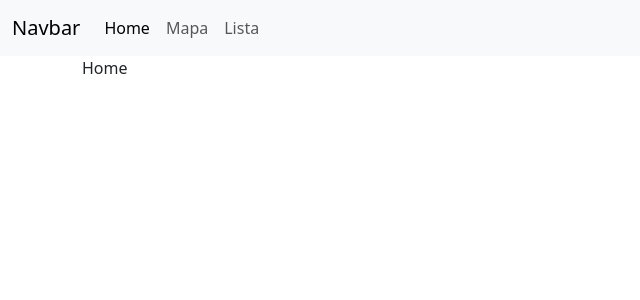
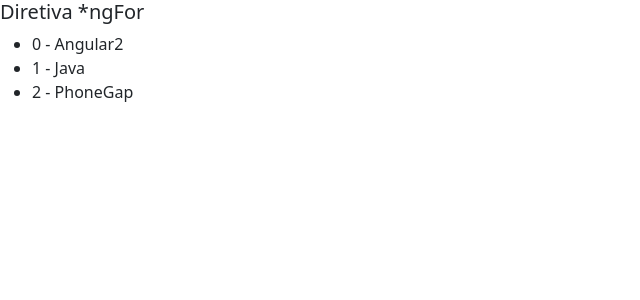
Before and after one commit to JuliaVasconcelos161/curso-angular-diretivas, an Angular app: page / in a window 1280 px wide. Shown: the top 300 px of the page, without its empty margins (0-640 px from the left). Built offline with nearby package versions, Linux system fonts and the light colour scheme.

Commit message:
feat: criando componente para utilizar diretiva ngfor

```diff
--- a/src/app/app.component.html
+++ b/src/app/app.component.html
@@ -1,2 +1,3 @@
 <!-- <app-diretiva-ngif></app-diretiva-ngif> -->
-<app-diretiva-ngswitch></app-diretiva-ngswitch>
+<!-- <app-diretiva-ngswitch></app-diretiva-ngswitch> -->
+<app-diretiva-ngfor></app-diretiva-ngfor>
--- a/src/app/app.module.ts
+++ b/src/app/app.module.ts
@@ -5,12 +5,14 @@
 import { DiretivaNgifComponent } from './diretiva-ngif/diretiva-ngif.component';
 import { NgbModule } from '@ng-bootstrap/ng-bootstrap';
 import { DiretivaNgswitchComponent } from './diretiva-ngswitch/diretiva-ngswitch.component';
+import { DiretivaNgforComponent } from './diretiva-ngfor/diretiva-ngfor.component';
 
 @NgModule({
   declarations: [
     AppComponent,
     DiretivaNgifComponent,
-    DiretivaNgswitchComponent
+    DiretivaNgswitchComponent,
+    DiretivaNgforComponent
   ],
   imports: [
     BrowserModule,
--- /dev/null
+++ b/src/app/diretiva-ngfor/diretiva-ngfor.component.html
@@ -0,0 +1,6 @@
+
+<h5>Diretiva *ngFor</h5>
+
+<ul>
+    <li *ngFor="let curso of cursos, let i = index">{{ i }} - {{ curso }}</li>
+</ul>
--- /dev/null
+++ b/src/app/diretiva-ngfor/diretiva-ngfor.component.ts
@@ -0,0 +1,15 @@
+import { Component, OnInit } from '@angular/core';
+
+@Component({
+  selector: 'app-diretiva-ngfor',
+  templateUrl: './diretiva-ngfor.component.html',
+  styleUrls: ['./diretiva-ngfor.component.css']
+})
+export class DiretivaNgforComponent implements OnInit {
+  cursos: string[] = ['Angular2', 'Java', 'PhoneGap']
+  ngOnInit(): void {
+    for(let i = 0; i<this.cursos.length; i++) {
+      let curso = this.cursos[i];
+    }
+  }
+}
```
Also changed, not shown: src/app/diretiva-ngfor/diretiva-ngfor.component.css (added), 1 other file (tests, documents, lock files or other folders).
